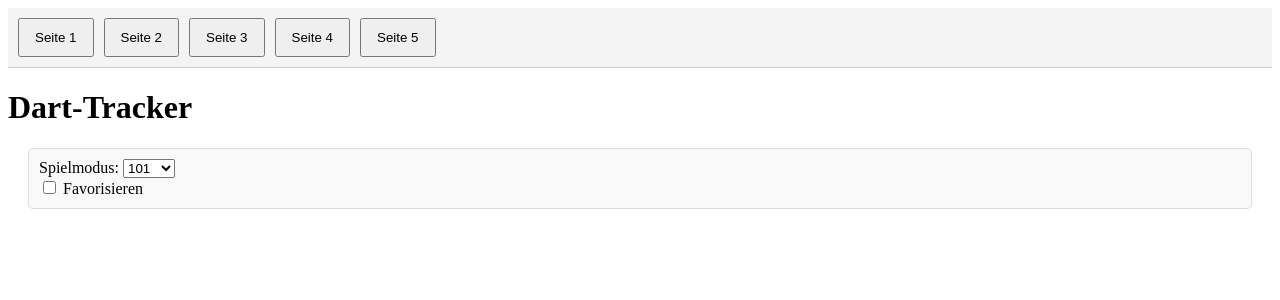
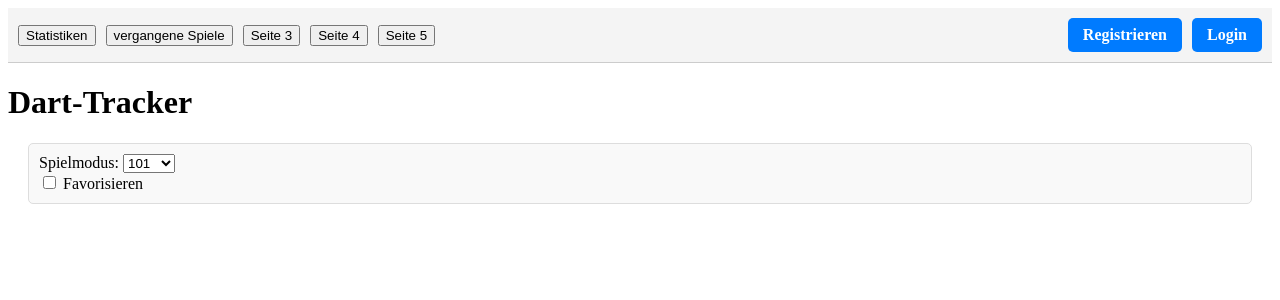
Before and after one commit to PhilipOberhauser/darttracker, a PHP site: page /startseite.php in a window 1280 px wide. Shown: the top 300 px of the page. Run offline with PHP 8.4, Linux system fonts and the light colour scheme.

Commit message:
Refactor login and registration pages for improved error handling and user experience; add logout functionality.

```diff
--- a/startseite.php
+++ b/startseite.php
@@ -1,8 +1,7 @@
 <?php
 session_start();
 
-$titel = "Dart-Tracker"
-
+$titel = "Dart-Tracker";
 ?>
 
 <!DOCTYPE html>
@@ -24,12 +23,22 @@ $titel = "Dart-Tracker"
             display: flex;
             gap: 10px;
         }
-        .nav-buttons button {
-            padding: 10px 15px;
-            cursor: pointer;
+        .auth-buttons {
+            display: flex;
+            gap: 10px;
+            align-items: center;
         }
-        .dropdown {
-            margin-left: auto;
+        .auth-buttons a {
+            text-decoration: none;
+            padding: 8px 15px;
+            background-color: #007BFF;
+            color: white;
+            border-radius: 5px;
+            font-weight: bold;
+            transition: background-color 0.3s ease;
+        }
+        .auth-buttons a:hover {
+            background-color: #0056b3;
         }
         .dropdown-block {
             margin: 20px;
@@ -47,13 +56,11 @@ $titel = "Dart-Tracker"
             const dropdown = document.getElementById("spielmodi");
             const favoriteCheckbox = document.getElementById("favorite-checkbox");
 
-            // Update checkbox state based on the selected option
             dropdown.addEventListener("change", () => {
                 const selectedOption = dropdown.options[dropdown.selectedIndex];
                 favoriteCheckbox.checked = selectedOption.classList.contains("favorite-option");
             });
 
-            // Toggle favorite status when the checkbox is clicked
             favoriteCheckbox.addEventListener("change", () => {
                 const selectedOption = dropdown.options[dropdown.selectedIndex];
                 if (favoriteCheckbox.checked) {
@@ -68,15 +75,24 @@ $titel = "Dart-Tracker"
 <body>
     <header>
         <div class="nav-buttons">
-            <button onclick="location.href='#'">Seite 1</button>
-            <button onclick="location.href='#'">Seite 2</button>
+            <button onclick="location.href='#'">Statistiken</button>
+            <button onclick="location.href='#'">vergangene Spiele</button>
             <button onclick="location.href='#'">Seite 3</button>
             <button onclick="location.href='#'">Seite 4</button>
             <button onclick="location.href='#'">Seite 5</button>
         </div>
+        <div class="auth-buttons">
+            <?php if (isset($_SESSION['benutzername'])): ?>
+                <span><?php echo htmlspecialchars($_SESSION['benutzername']); ?></span>
+                <a href="logout.php">Logout</a>
+            <?php else: ?>
+                <a href="registrierung.php">Registrieren</a>
+                <a href="login.php">Login</a>
+            <?php endif; ?>
+        </div>
     </header>
 
-    <h1> <?php echo $titel ?></h1>
+    <h1><?php echo $titel ?></h1>
 
     <div class="dropdown-block">
         <label for="spielmodi">Spielmodus:</label>
@@ -97,6 +113,5 @@ $titel = "Dart-Tracker"
             <label for="favorite-checkbox">Favorisieren</label>
         </div>
     </div>
-
 </body>
 </html>
```
Also changed, not shown: login.php (+17 -21 lines), logout.php (added, +8 -0 lines), registrierung.php (+17 -25 lines).
